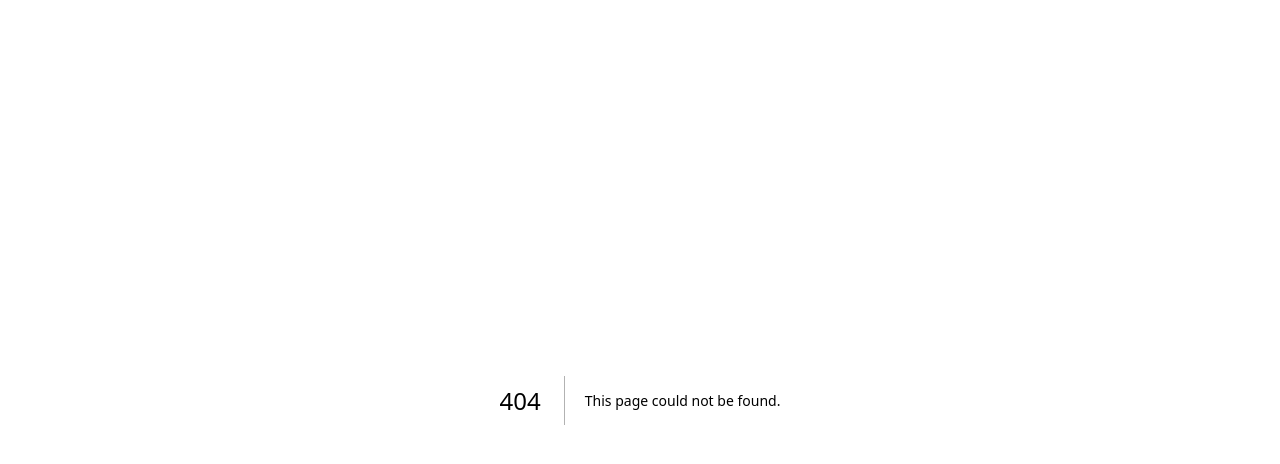
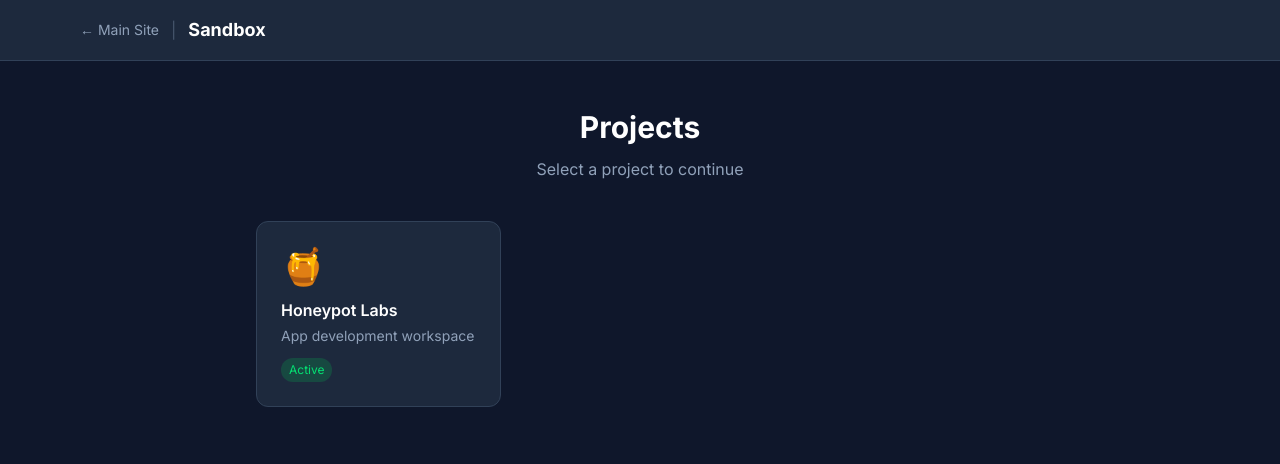
Before and after one commit to acorona1234/amycorona.com, a Next.js app: page /sandbox in a window 1280 px wide. Before the commit this address had no page. Shown: the top 464 px of the page. Built offline with nearby package versions, Linux system fonts and the light colour scheme.

Commit message:
Add sandbox project directory page

```diff
--- /dev/null
+++ b/src/app/sandbox/page.tsx
@@ -0,0 +1,59 @@
+import Link from "next/link";
+
+const projects = [
+  {
+    name: "Honeypot Labs",
+    emoji: "🍯",
+    description: "App development workspace",
+    href: "/sandbox/honeypot",
+    status: "active",
+  },
+];
+
+export default function Sandbox() {
+  return (
+    <div className="min-h-screen bg-slate-900 text-white">
+      {/* Header */}
+      <header className="bg-slate-800 border-b border-slate-700">
+        <div className="max-w-6xl mx-auto px-4 py-4 flex items-center justify-between">
+          <div className="flex items-center gap-3">
+            <Link href="/" className="text-slate-400 hover:text-white text-sm">
+              ← Main Site
+            </Link>
+            <span className="text-slate-600">|</span>
+            <h1 className="text-lg font-bold">Sandbox</h1>
+          </div>
+        </div>
+      </header>
+
+      {/* Main Content */}
+      <main className="max-w-6xl mx-auto px-4 py-12">
+        <div className="text-center mb-10">
+          <h2 className="text-3xl font-bold mb-3">Projects</h2>
+          <p className="text-slate-400">Select a project to continue</p>
+        </div>
+
+        <div className="grid sm:grid-cols-2 lg:grid-cols-3 gap-4 max-w-3xl mx-auto">
+          {projects.map((project) => (
+            <Link
+              key={project.href}
+              href={project.href}
+              className="bg-slate-800 rounded-xl p-6 border border-slate-700 hover:border-indigo-500 hover:bg-slate-750 transition-all group"
+            >
+              <div className="text-4xl mb-3">{project.emoji}</div>
+              <h3 className="font-semibold mb-1 group-hover:text-indigo-400 transition-colors">
+                {project.name}
+              </h3>
+              <p className="text-slate-400 text-sm">{project.description}</p>
+              {project.status === "active" && (
+                <span className="inline-block mt-3 text-xs bg-green-500/20 text-green-400 px-2 py-1 rounded-full">
+                  Active
+                </span>
+              )}
+            </Link>
+          ))}
+        </div>
+      </main>
+    </div>
+  );
+}
```
